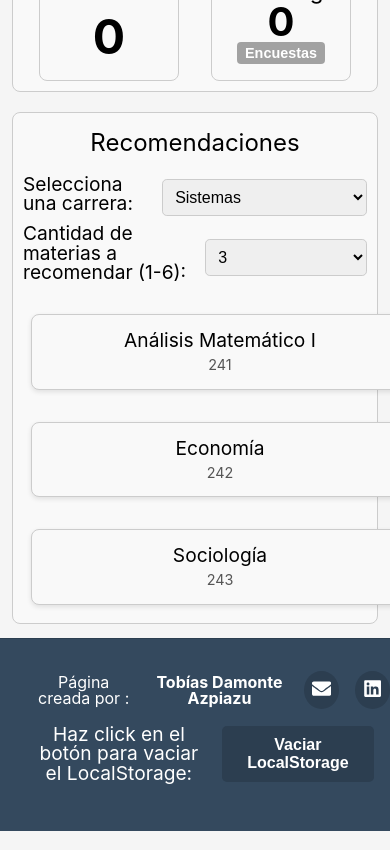
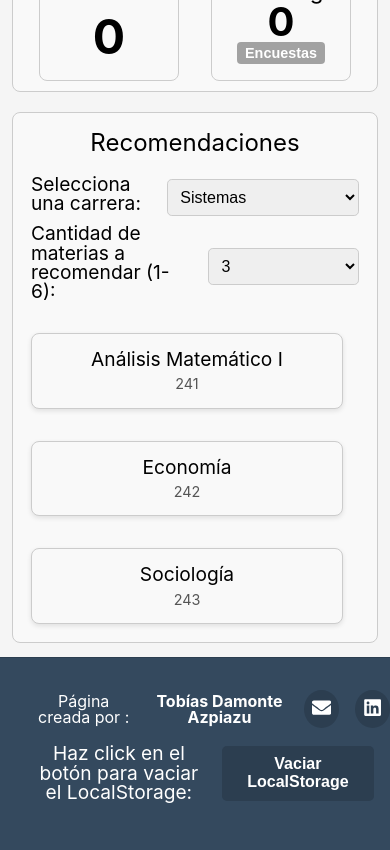
Before and after one commit to TDamonteAzpiazu/Carreras, a React (Create React App) app in the folder front/: page /#/ in a window 390 px wide. Shown: the part 1360-2210 px from the top of the page. Built offline with nearby package versions, Linux system fonts and the light colour scheme.

Commit message:
Reponsive final

```diff
--- a/front/src/components/primary/recomendarMaterias/recomendarMaterias.module.css
+++ b/front/src/components/primary/recomendarMaterias/recomendarMaterias.module.css
@@ -5,6 +5,8 @@
     justify-content: center;
     width: 100%;
     margin-top: 1rem;
+    padding: 0 1rem; /* Añade padding lateral para evitar que el contenido toque los bordes */
+    box-sizing: border-box; /* Incluye padding en el cálculo del ancho total */
 }
 
 .title {
@@ -19,6 +21,8 @@
     width: 100%;
     max-width: 900px; /* Ajusta el ancho máximo */
     margin-top: 1rem;
+    padding: 0 1rem; /* Padding lateral para evitar que el contenido toque los bordes */
+    box-sizing: border-box; /* Incluye padding en el cálculo del ancho total */
 }
 
 .materias {
@@ -33,6 +37,8 @@
     border-radius: 0.5rem;
     background-color: #f9f9f9;
     box-shadow: 0 2px 5px rgba(0, 0, 0, 0.1);
+    max-width: 100%; /* Asegura que el ancho máximo no exceda el contenedor */
+    box-sizing: border-box; /* Incluye padding y border en el cálculo del ancho total */
 }
 
 .materias h3 {
@@ -89,6 +95,7 @@
 
     .materiasContainer {
         grid-template-columns: 1fr; /* 1 columna en pantallas pequeñas */
+        padding: 0; /* Elimina el padding lateral para pantallas pequeñas */
     }
 
     input,
@@ -99,7 +106,17 @@
 }
 
 @media (max-width: 480px) {
+    .container {
+        padding: 0 0.5rem; /* Añade padding lateral para evitar el desbordamiento */
+    }
+
+    .materiasContainer {
+        grid-template-columns: 1fr; /* Una columna en pantallas muy pequeñas */
+        padding: 0; /* Elimina el padding lateral para pantallas muy pequeñas */
+    }
+
     .materias {
-        width: 100%; /* Ancho completo en móviles */
+        width: calc(100% - 1rem); /* Reduce el ancho para tener un pequeño margen */
+        margin: 0.5rem 0; /* Ajusta el margen para pantallas muy pequeñas */
     }
 }
```
